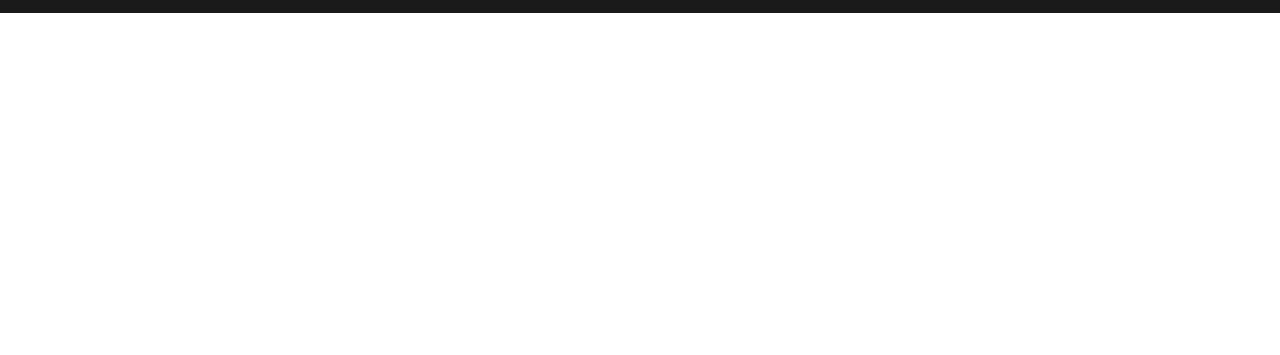
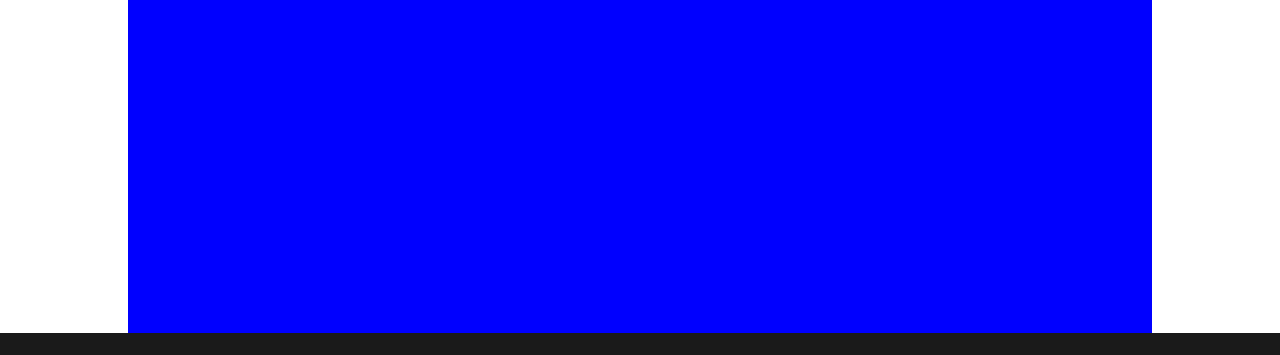
Before and after one commit to AntonioBoksic/html-css-boolando, a plain HTML site: page index.html in a window 1280 px wide. Shown: the part 167-522 px from the top of the page. Drawn offline with Linux system fonts and the light colour scheme.

Commit message:
migliorato parte debug in css

```diff
--- a/css/style.css
+++ b/css/style.css
@@ -57,15 +57,25 @@ i {
     color: white;
 }
 
-/* main  */
-
-main {
-    margin-top: 80px;
-}
 
 /*  */
 /* main */
 /*  */
+
+main {
+    margin-top: 100px;
+    height: 400px;
+}
+
+.container.main {
+    width:80%;
+    height: 100%;
+    margin: auto;
+    display: flex;
+    justify-content: space-between;
+    align-items: center;
+    background-color: blue;
+}
 
 
 /*  */
@@ -116,15 +126,16 @@ a:hover {
 
 /*  */
 /* debug */
-
 /*
 
 .container.header {
     background-color: aquamarine;
 }
 
+
 ul {
      border: 1px solid black;
+
 }
 
 
@@ -136,4 +147,12 @@ ul {
 border: 1px solid black;
 }
 
+.container.footer {
+    background-color: grey;
+
+}
+
+.colonna-footer {
+    border: 1px solid black;
+}
 */
--- a/index.html
+++ b/index.html
@@ -49,6 +49,13 @@
     <!-- main -->
     <main>
     <!-- riga 1 -->
+     <div class="container main">
+
+     </div>
+
+
+
+
     <!-- riga 2 -->
     </main>
 
```
